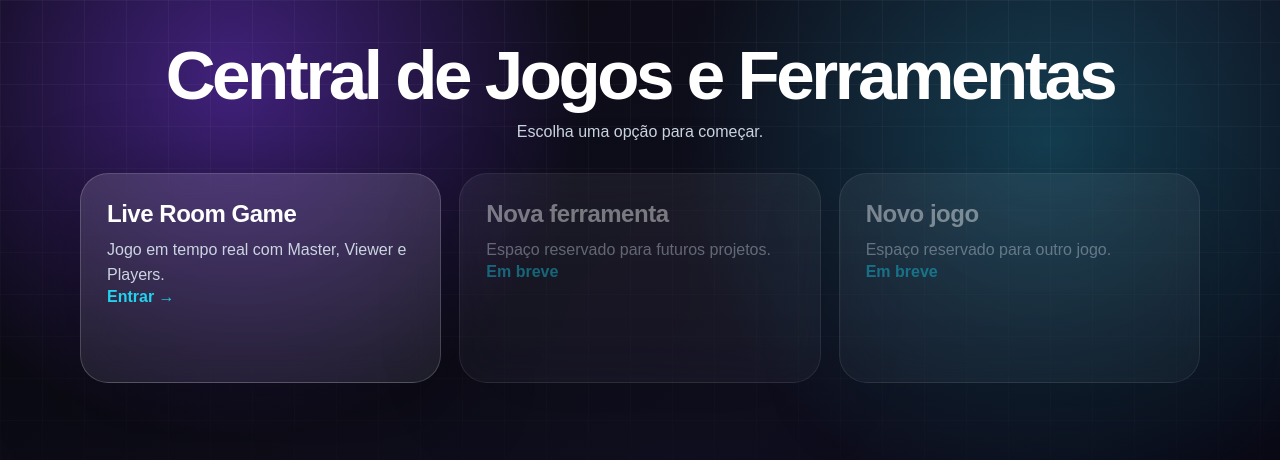
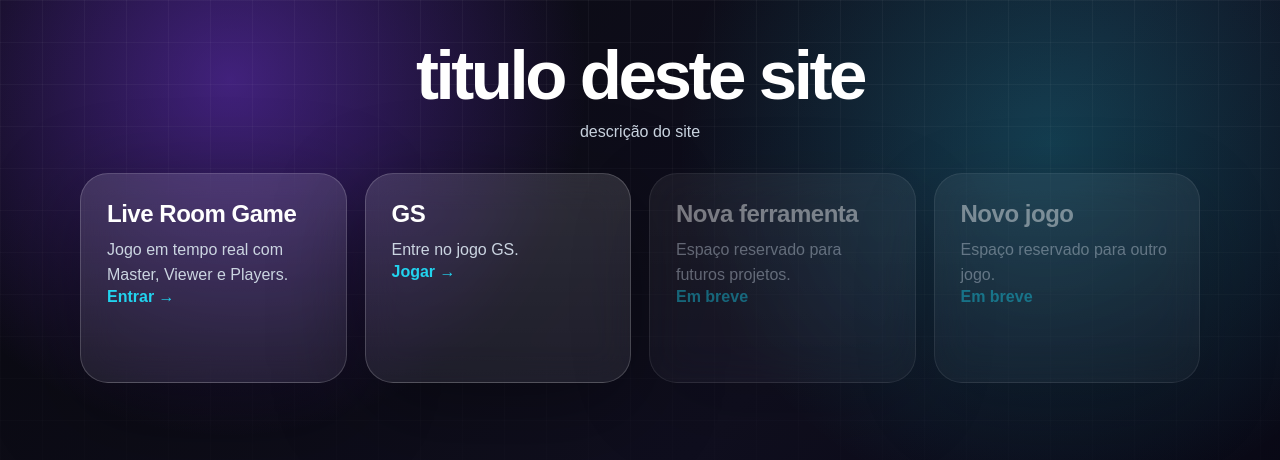
Before and after one commit to Ntnrk/ntnrk.github.io, a plain HTML site: page index.html in a window 1280 px wide. Drawn offline with Linux system fonts and the light colour scheme.

Commit message:
Update title and content in index.html

```diff
--- a/index.html
+++ b/index.html
@@ -1,16 +1,17 @@
+
 <!DOCTYPE html>
 <html lang="pt-BR">
 <head>
   <meta charset="UTF-8" />
   <meta name="viewport" content="width=device-width, initial-scale=1.0" />
-  <title>Central</title>
+  <title>NTNRK</title>
   <link rel="stylesheet" href="style.css" />
 </head>
 <body>
   <main class="container">
     <section class="hero">
-      <h1>Central de Jogos e Ferramentas</h1>
-      <p>Escolha uma opção para começar.</p>
+      <h1>titulo deste site</h1>
+      <p>descrição do site</p>
     </section>
 
     <section class="cards">
@@ -18,6 +19,12 @@
         <h2>Live Room Game</h2>
         <p>Jogo em tempo real com Master, Viewer e Players.</p>
         <span>Entrar →</span>
+      </a>
+
+      <a href="gs.html" class="card">
+        <h2>GS</h2>
+        <p>Entre no jogo GS.</p>
+        <span>Jogar →</span>
       </a>
 
       <div class="card disabled">
```
